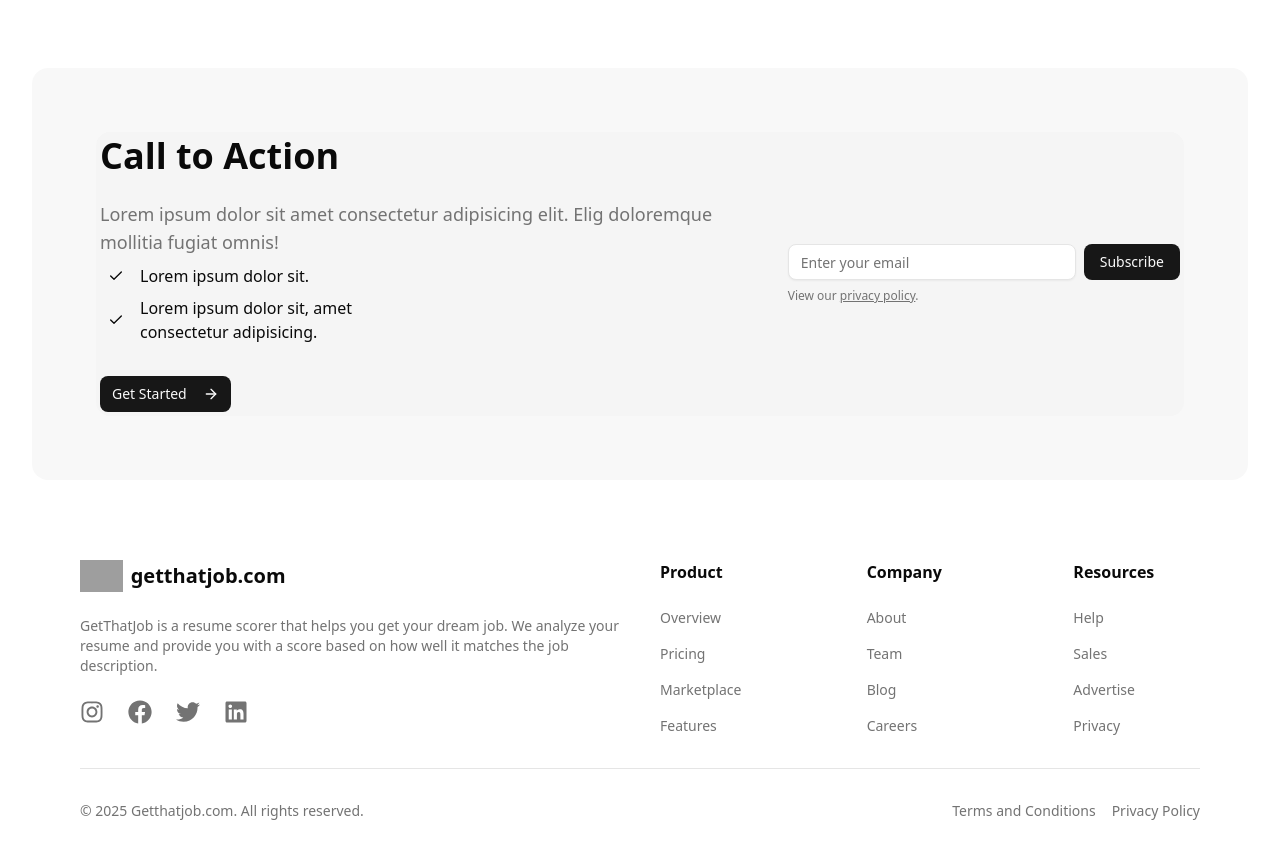
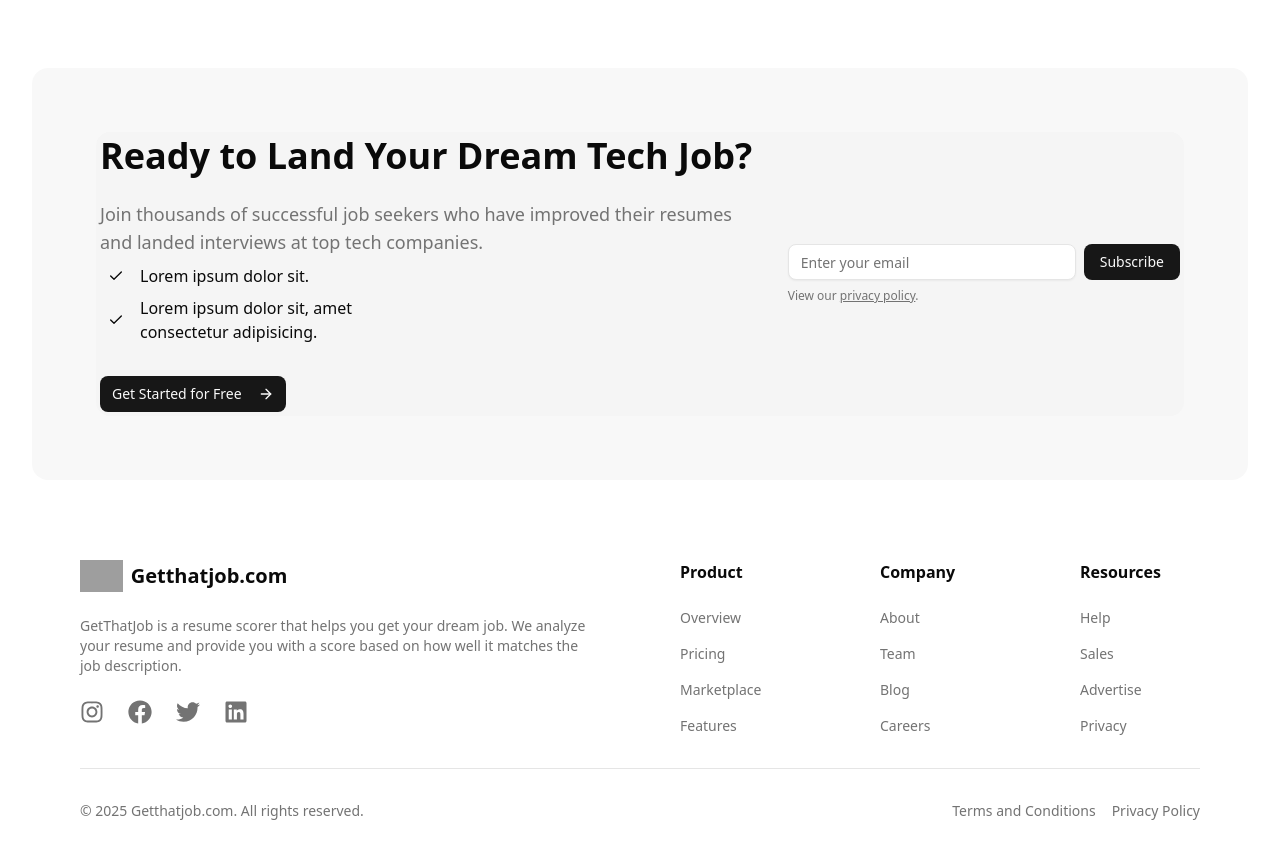
Before and after one commit to Asbestone/GetThatJob, a Next.js app: page / in a window 1280 px wide. Shown: the part 2600-3458 px from the top of the page. Built offline with nearby package versions, Linux system fonts and the light colour scheme; grey boxes are pictures that could not be loaded.

Commit message:
cta and footer

```diff
--- a/src/components/Cta.tsx
+++ b/src/components/Cta.tsx
@@ -9,11 +9,10 @@ const Cta = () => {
         <div className="flex flex-col gap-16 overflow-hidden rounded-lg bg-accent p-8 sm:gap-5 md:rounded-xl lg:flex-row lg:items-center lg:p-1">
           <div className="flex-1">
             <h3 className="mb-3 text-2xl font-semibold md:mb-4 md:text-4xl lg:mb-6">
-              Call to Action
+            Ready to Land Your Dream Tech Job?
             </h3>
             <p className="text-muted-foreground lg:text-lg">
-              Lorem ipsum dolor sit amet consectetur adipisicing elit. Elig
-              doloremque mollitia fugiat omnis!
+            Join thousands of successful job seekers who have improved their resumes and landed interviews at top tech companies.
             </p>
             <div className="p-2 md:w-1/2">
             <ul className="flex w-full flex-col space-y-2 text-sm font-medium sm:text-base">
@@ -28,7 +27,7 @@ const Cta = () => {
             </ul>
           </div>
             <Button className="mt-6">
-              Get Started <ArrowRight className="ml-2 size-4" />
+              Get Started for Free <ArrowRight className="ml-2 size-4" />
             </Button>
           </div>
           <div className="shrink-0">
--- a/src/components/Footer.tsx
+++ b/src/components/Footer.tsx
@@ -43,13 +43,13 @@ const Footer = ({
     url: "#",
     src: "https://shadcnblocks.com/images/block/logos/shadcnblockscom-icon.svg",
     alt: "logo",
-    title: "getthatjob.com",
+    title: "Getthatjob.com",
   },
 }: FooterProps) => {
   return (
-    <section className="py-20 mx-20">
+    <section className="pt-20 pb-10 mx-20">
       <div className="container">
-        <div className="flex w-full flex-col items-center justify-between gap-10 text-center lg:flex-row lg:items-start lg:text-left">
+        <div className="flex w-full flex-col items-center justify-between gap-x-20 text-center lg:flex-row lg:items-start lg:text-left">
           <div className="flex w-full flex-col items-center justify-between gap-6 lg:items-start">
             {/* Logo */}
             <div className="flex items-center gap-2 lg:justify-start">
```
